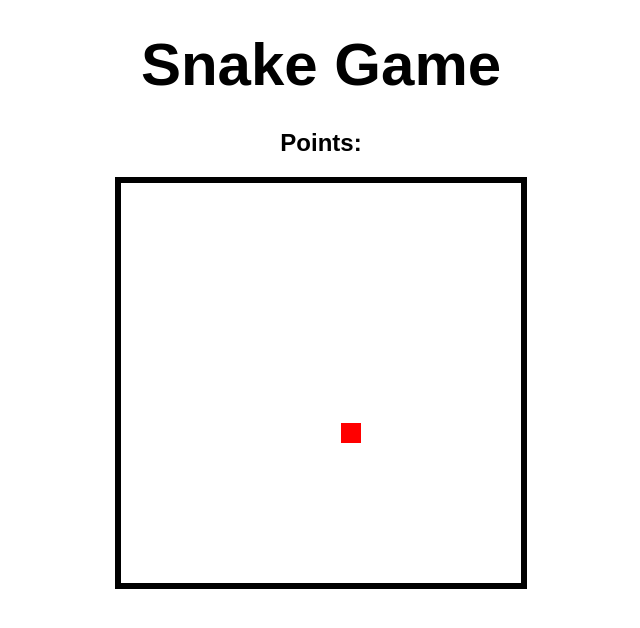
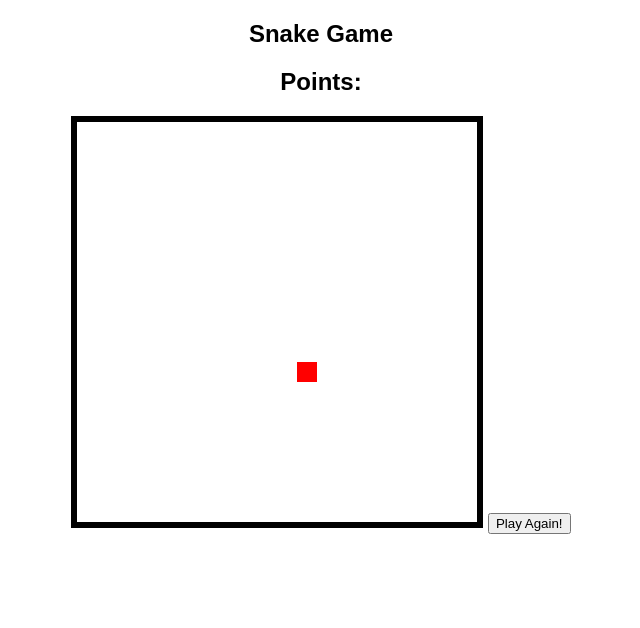
Before and after one commit to Jetonii/snake, a plain HTML site: page index.html in a window 1280 px wide. Shown: the whole page, without its empty margins (319-959 px from the left). Drawn offline with nearby package versions, Linux system fonts and the light colour scheme.

Commit message:
Added Play-Again button

```diff
--- a/index.html
+++ b/index.html
@@ -13,9 +13,10 @@
 </head>
 <body>
     <center>
-    <h1>Snake Game</h1>
+    <h2>Snake Game</h2>
     <h2 class='points'>Points: </h2>
     <figure class="snake-game"></figure>
+     <button id='play-again'>Play Again!</button>
     </center>
 </body>
 </html>
```
